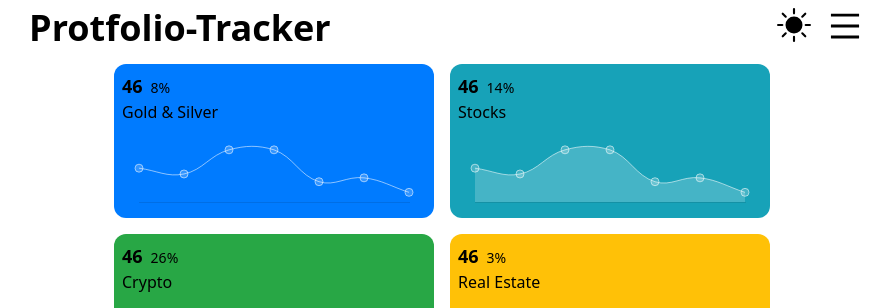
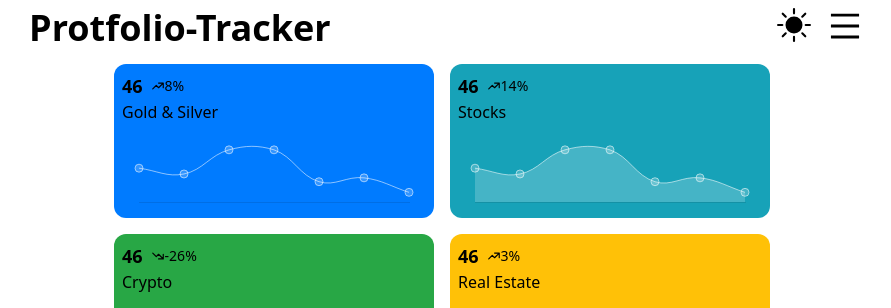
Before and after one commit to HashRei/portfolio-tracker, a Next.js app: page / in a window 1280 px wide. Shown: the top 308 px of the page, without its empty margins (198-1089 px from the left). Built offline with nearby package versions, Linux system fonts and the light colour scheme.

Commit message:
Add up and down trend icons for currentSectionDelta in SectionGraphCard

```diff
--- a/src/components/cardGraphs/SectionGraphCard.tsx
+++ b/src/components/cardGraphs/SectionGraphCard.tsx
@@ -1,3 +1,4 @@
+import { HiOutlineTrendingDown, HiOutlineTrendingUp } from "react-icons/hi";
 import { Bar, Line } from "react-chartjs-2";
 import {
   BarElement,
@@ -28,7 +29,7 @@ interface SectionGraphCardProps {
   graphTension: number;
   fillGraph: boolean;
   graphType: string;
-  graphLabel: string
+  graphLabel: string;
 }
 
 export function SectionGraphCard({
@@ -48,10 +49,22 @@ export function SectionGraphCard({
     >
       <div className="pb-0 flex justify-between items-start mb-4">
         <div>
-          <div className="text-lg font-semibold">
+          <div className="flex flex-row items-center text-lg font-semibold">
             {currentSectionValue}
             <span className="text-sm ml-2 font-normal">
-              {currentSectionDelta}%
+              {currentSectionDelta > 0 ? (
+                <div className="flex flex-row items-center">
+                  <HiOutlineTrendingUp />
+                  {currentSectionDelta}
+                  {"%"}
+                </div>
+              ) : (
+                <div className="flex flex-row items-center">
+                  <HiOutlineTrendingDown />
+                  {currentSectionDelta}
+                  {"%"}
+                </div>
+              )}
             </span>
           </div>
           <div>{sectionName}</div>
--- a/src/components/cardGraphs/SectionGraphCardGallery.tsx
+++ b/src/components/cardGraphs/SectionGraphCardGallery.tsx
@@ -29,7 +29,7 @@ export function SectionGraphCardGallery() {
         <SectionGraphCard
           sectionName="Crypto"
           currentSectionValue={46}
-          currentSectionDelta={26}
+          currentSectionDelta={-26}
           backgroundColor="#28a745"
           graphTension={0}
           fillGraph={true}
```
